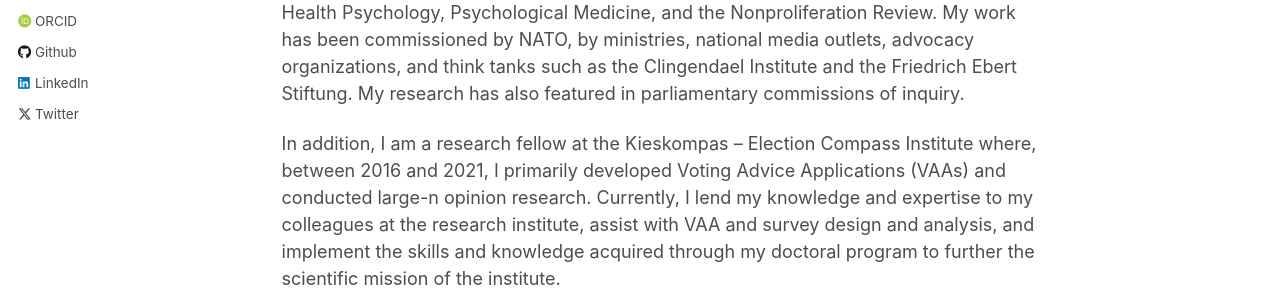
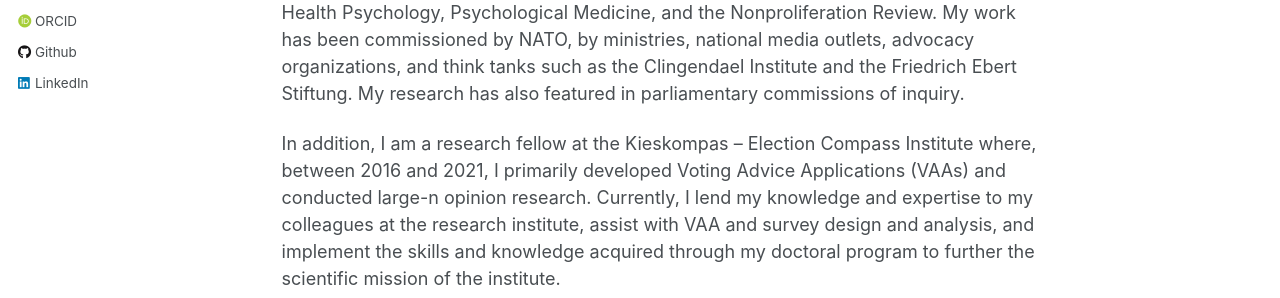
Before and after one commit to tomwetienne/tomwetienne.github.io, a Jekyll site: the page built from _pages/about.md, in a window 1280 px wide. Shown: the part 613-911 px from the top of the page. Built offline with Jekyll 4.4.1, drawn with Linux system fonts in a browser that asks for light colours; some web fonts are replaced.

Commit message:
Update _config.yml

```diff
--- a/_config.yml
+++ b/_config.yml
@@ -68,7 +68,7 @@ author:
   steam            : # Username
   telegram         : # URL
   tumblr           : # Username
-  twitter          : "TomWEtienne"
+  twitter          : # "TomWEtienne"
   vine             : # Username
   weibo            : # Username
   wikipedia        : # Username
```
